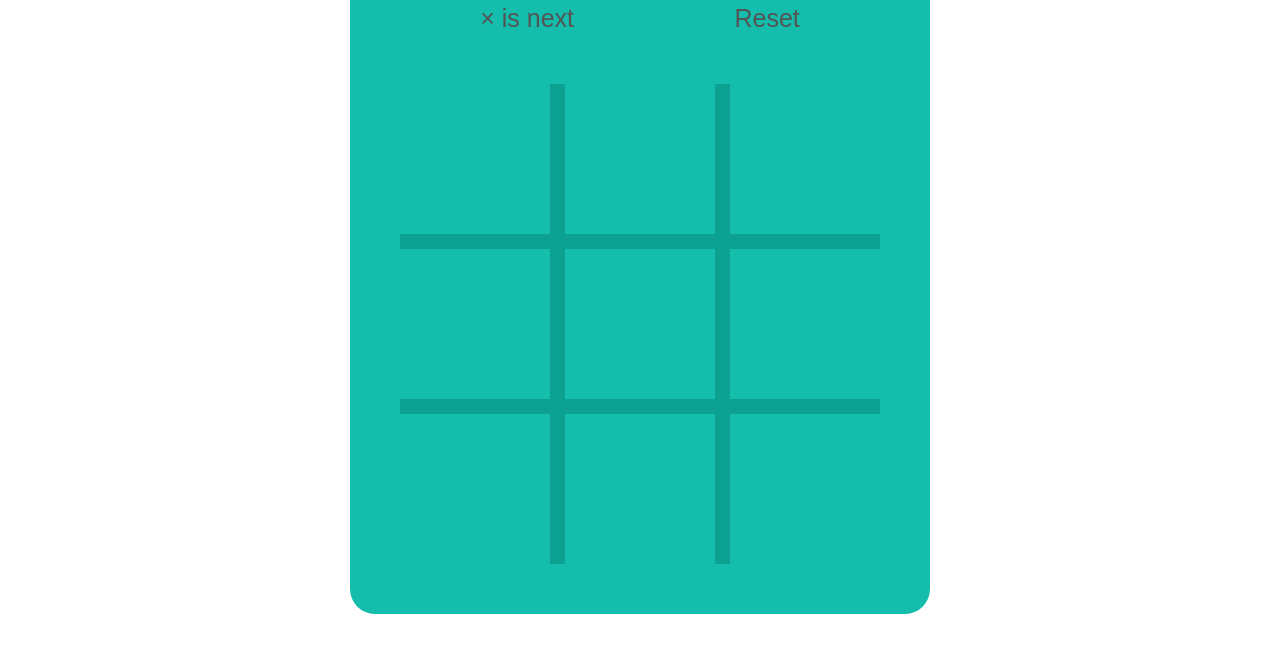
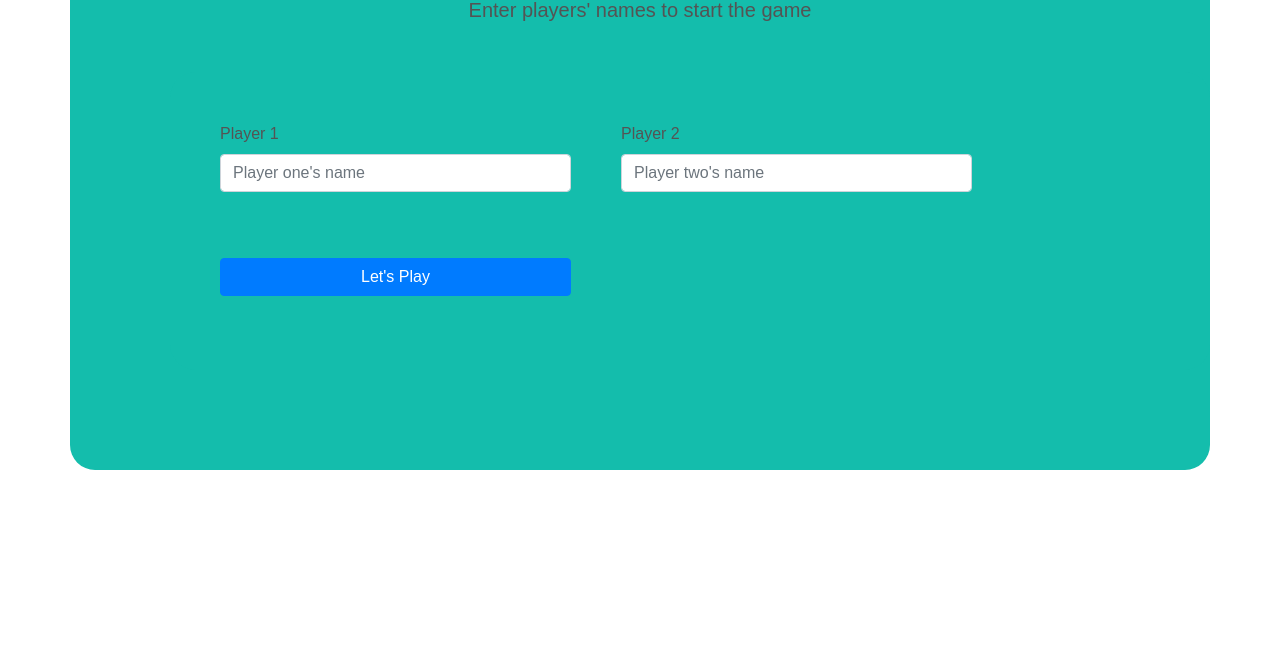
Before and after one commit to BrittanyBlake/JS-Tic-Tac-Toe, a plain HTML site: page index.html in a window 1280 px wide. Shown: the part 158-822 px from the top of the page. After the commit the page ends 800 px from the top, so only its background shows below. Drawn offline with nearby package versions, Linux system fonts and the light colour scheme.

Commit message:
Add form

```diff
--- a/index.html
+++ b/index.html
@@ -1,33 +1,55 @@
-
 <!doctype html>
 <html lang="en">
+
 <head>
   <meta charset="UTF-8">
   <meta name="viewport"
-        content="width=device-width, user-scalable=no, initial-scale=1.0, maximum-scale=1.0, minimum-scale=1.0">
+    content="width=device-width, user-scalable=no, initial-scale=1.0, maximum-scale=1.0, minimum-scale=1.0">
   <meta http-equiv="X-UA-Compatible" content="ie=edge">
+  <!-- CSS only -->
+  <link rel="stylesheet" href="https://stackpath.bootstrapcdn.com/bootstrap/4.5.1/css/bootstrap.min.css"
+    integrity="sha384-VCmXjywReHh4PwowAiWNagnWcLhlEJLA5buUprzK8rxFgeH0kww/aWY76TfkUoSX" crossorigin="anonymous">
   <link rel="stylesheet" href="styles.css">
   <title>Tic Tac Toe</title>
 </head>
+
 <body>
   <div class="container">
     <h1 class="title">Tic <span>Tac</span> Toe</h1>
-    <div class="status-action">
-      <div class="status">× is next</div>
-      <div class="reset">Reset</div>
+    <h5 class="text-center">Enter players' names to start the game</h5>
+    <div class="container">
+      <form class="player-info mb-4 ">
+        <div class="form-group">
+          <label for="player1">Player 1</label>
+          <input type="text" class="form-control" id="player1" placeholder="Player one's name">
+        </div>
+
+        <div class="form-group">
+          <label for="player2">Player 2</label>
+          <input type="text" class="form-control" id="player2" placeholder="Player two's name">
+        </div>
+        <button type="submit" class="btn btn-primary">Let's Play</button>
+      </form>
     </div>
-    <div class="game-grid">
-      <div class="game-cell top-left"></div>
-      <div class="game-cell top-middle"></div>
-      <div class="game-cell top-right"></div>
-      <div class="game-cell middle-left"></div>
-      <div class="game-cell middle-middle"></div>
-      <div class="game-cell middle-right"></div>
-      <div class="game-cell bottom-left"></div>
-      <div class="game-cell bottom-middle"></div>
-      <div class="game-cell bottom-right"></div>
+    <div class="col-12 place d-none mt-0">
+      <div class="alert alert-primary game-status text-center col-4 offset-4">
+        <h4>Board:</h4>
+      </div>
+      <div id="board">
+        <div class="cell symbol top-left"></div>
+        <div class="cell symbol top-middle"></div>
+        <div class="cell top-right"></div>
+        <div class="cell middle-left"></div>
+        <div class="cell middle-middle"></div>
+        <div class="cell middle-right"></div>
+        <div class="cell bottom-left"></div>
+        <div class="cell bottom-middle"></div>
+        <div class="cell bottom-right"></div>
+      </div>
+      <button id="reset" class="mt-4 text-center btn btn-primary">Restart</button>
     </div>
-  </div>
-  <script src="main.js"></script>
+
+    <script src="main.js"></script>
 </body>
+
 </html>
--- a/styles.css
+++ b/styles.css
@@ -10,7 +10,6 @@ body {
   font-family: sans-serif;
   justify-content: center;
 }
-
 .container {
   background: #14bdac;
   margin: 50px;
@@ -21,6 +20,8 @@ body {
 .title {
   text-align: center;
 }
+
+
 
 .title span {
   color: #f2ebd3;
@@ -46,7 +47,15 @@ body {
   color: #f2ebd3;
 }
 
-.game-grid {
+.player-info, .game-status {
+    display: grid;
+    grid-template-columns: repeat(2, 1fr);
+    grid-gap: 50px;
+}
+.player-info, .game-status {
+  width: 80%;
+}
+#board {
   background: #0da192;
   display: grid;
   grid-template-columns: repeat(3, 1fr);
@@ -55,19 +64,19 @@ body {
   margin-top: 50px;
 }
 
-.game-cell {
+.cell{
   background: #14bdac;
   display: flex;
   justify-content: center;
   align-items: center;
   cursor: pointer;
-  height: 150px;
-  width: 150px;
+  height: 250px;
 }
 
 .x,
 .o {
   cursor: default;
+  color: #14bdac;
 }
 
 .x::after {
```
